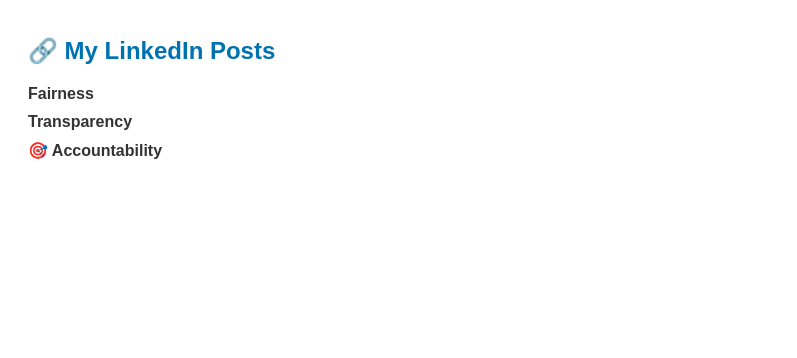
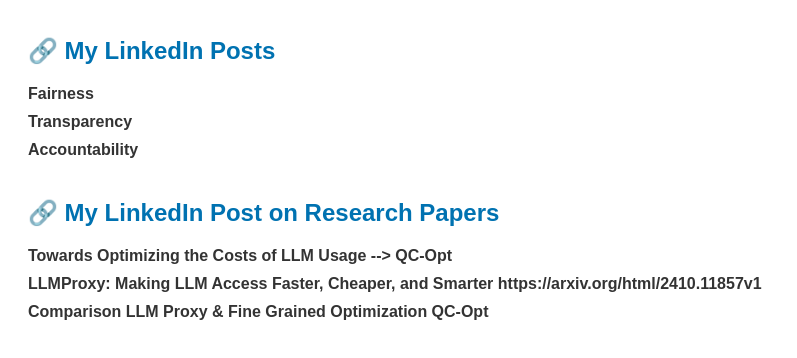
Before and after one commit to ShanssvM/AI_With_Shanthi, a plain HTML site: page index.html in a window 1280 px wide. Shown: the part 130-488 px from the top of the page, without its empty margins (0-797 px from the left). Drawn offline with Linux system fonts and the light colour scheme.

Commit message:
Update index.html

```diff
--- a/index.html
+++ b/index.html
@@ -53,11 +53,31 @@
       </li>
       <li>
         <a href="https://www.linkedin.com/feed/update/urn:li:activity:7348161564757118976/" target="_blank">
-          🎯 Accountability
+          Accountability
         </a>
       </li>
     </ul>
   </div>
-
+<div class="linkedin-posts research papers">
+    <h2>🔗 My LinkedIn Post on Research Papers</h2>
+    <ul>
+      <li>
+        <a href="https://www.linkedin.com/feed/update/urn:li:activity:7347072979035463682/" target="_blank">
+           Towards Optimizing the Costs of LLM Usage --> QC-Opt
+        </a>
+      </li>
+      <li>
+        <a href="https://www.linkedin.com/feed/update/urn:li:activity:7346735766473011200/" target="_blank">
+           LLMProxy: Making LLM Access Faster, Cheaper, and Smarter
+            https://arxiv.org/html/2410.11857v1
+        </a>
+      </li>
+      <li>
+        <a href="https://www.linkedin.com/feed/update/urn:li:activity:7347842060499984384/" target="_blank">
+          Comparison LLM Proxy & Fine Grained Optimization QC-Opt
+        </a>
+      </li>
+    </ul>
+  </div>
 </body>
 </html>
```
